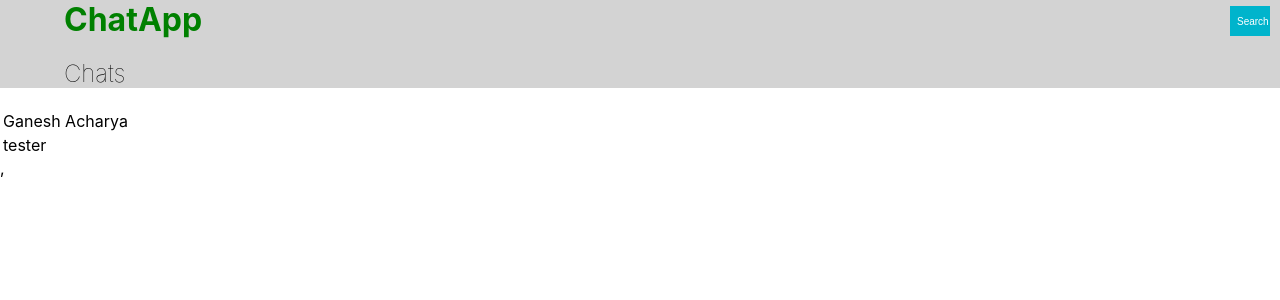
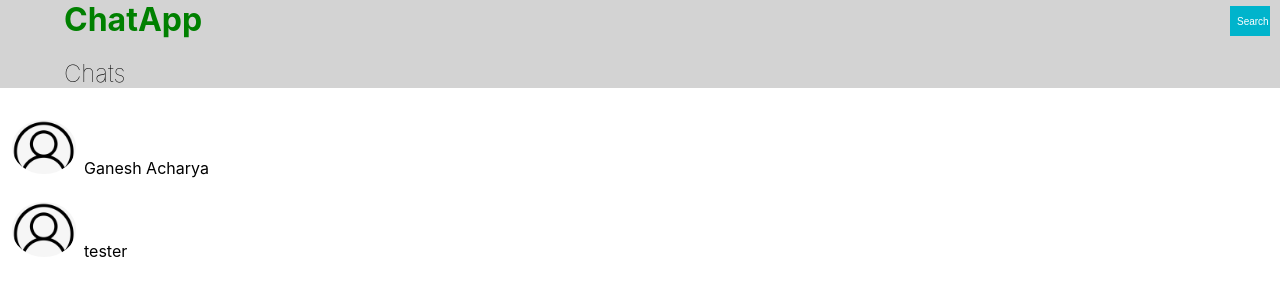
Before and after one commit to vijayashree98juego/chat_app, a React (Create React App) app: page /chat in a window 1280 px wide. Shown: the top 300 px of the page. Built offline with nearby package versions, Linux system fonts and the light colour scheme; no server answers.

Commit message:
displaying chatted user list

```diff
--- a/src/App.js
+++ b/src/App.js
@@ -5,41 +5,49 @@ import {
   BrowserRouter,
   Routes,
   Route,
-
+  useLocation,
   useHistory
 } from "react-router-dom";
+import ChatDetail from './ChatDetail.js';
 class App extends Component {
+
   constructor(props){
     super(props);
+    console.log(props)
     this.state={
-      access_token:''
+      access_token:'',
+      other_user_id:0
     }
     this.setStateChange = this.setStateChange.bind(this);
   }
-  setStateChange(accessToken){
+  setStateChange(data){
     console.log("set change")
-    this.setState({
-      access_token:accessToken
-    })
+    console.log(data)
+    this.setState(data)
   }
   render() {
-
-    return (
+console.log("main rendering.....")
+console.log(this.state.other_user_id)
+return (
       <div>
       {/* <SignIn/> */}
       <BrowserRouter>
     <Routes>
       <Route exact path="/" element={<SignIn setStateChange={this.setStateChange}/>}/>
-        <Route exact path="/chat" element={<ChatList setStateChange={this.setStateChange} accessToken={this.state.access_token}/>} />
+      <Route exact path="/chat" element={<ChatList setStateChange={this.setStateChange} accessToken={this.state.access_token}/>} />
+
+<Route path='/chatDetail' exact={true} element={<ChatDetail  accessToken={this.state.access_token} other_user_id={this.state.other_user_id} setStateChange={this.setStateChange} /> }/>
+
+
+      {/* <Route  path="/chatDetail"
+      element={<ChatDetail accessToken={this.state.access_token} user_id={new URLSearchParams(window.location.search).get('user_id')}/>}  */}
+      {/* // element={<ChatDetail  accessToken={this.state.access_token} user_id={new URLSearchParams(this.props.location.search).get('user_id')} /> }
+      />   */}
+      {/* component={(props) =><ChatDetail {...props} accessToken={this.state.access_token} user_id={new URLSearchParams(this.props.location.search).get('user_id')}/>}
+      // element={<ChatDetail  accessToken={this.state.access_token} user_id={new URLSearchParams(this.props.location.search).get('user_id')} /> }
+      />   */}
     </Routes>
-  </BrowserRouter>,
-{/* <BrowserRouter>
-           <Router>
-          <Route exact path="/" component={<SignIn/>} />
-          <Route  path="/chat" component={<ChatList/>} />
-          </Router>
-          </BrowserRouter>
-  */}
+  </BrowserRouter>
 </div>
 
     );
--- a/src/ChatComponent.js
+++ b/src/ChatComponent.js
@@ -1,21 +1,35 @@
 import React, { Component } from 'react';
 import './ChatComponent.css'
 import './ChatList.css'
+import profile from './profile.png'
+import {Link } from 'react-router-dom'
+import ChatDetail from './ChatDetail';
 
 class ChatComponent extends Component {
+ constructor(props){
+     super(props);
+     this.onChangeHandle=this.onChangeHandle.bind(this)
+ }
+
+ onChangeHandle(){
+     console.log("donjdh")
+     console.log(this.props)
+    this.props.setStateChange({other_user_id:this.props.friend.user_id})
+ }
+
     render() {
+        let linkEnable=true;
         return (
-            // <div >
-            <>
-            {/* <h3 className='user-name'> */}
-                <tr>
-                    <td>
-                {this.props.friend.user_name}
-                </td>
-                </tr>
-            {/* </h3> */}
-
-          </>
+            <div>
+                <Link to="/chatDetail"
+                onClick={this.onChangeHandle}
+            className='profile-redirect'>
+            <div className='user-data'>
+                <img className="circular-square" src={profile} alt={profile}/>
+                <p className='profile-name'>{this.props.friend.user_name} </p>
+           </div>
+           </Link>
+           </div>
         );
     }
 }
--- /dev/null
+++ b/src/ChatDetail.js
@@ -0,0 +1,59 @@
+import React, { Component } from 'react';
+import ChatComponent from './ChatComponent'
+import {Link } from 'react-router-dom'
+import ChatMessage from './ChatMessage';
+
+
+class ChatDetail extends Component {
+    constructor(props){
+        super(props);
+        this.state={
+            chat_messages:[]
+        }
+        this.setStateChange=this.setStateChange.bind(this)
+    }
+
+    setStateChange(data){
+        this.setState({
+            chat_messages:data
+        })
+    }
+    componentDidMount(){
+
+        let url='https://api-us.juegogames.com/NOMOS-V3/chat/messages?chat_type=0&user_id='+this.props.other_user_id;
+        console.log("urlll")
+        console.log(url)
+             console.log("component did mount")
+                const data = {
+                    method: 'GET',
+                    headers: {access_token:this.props.accessToken }
+                };
+                // Simple GET request using fetch
+                 fetch(url,data)
+                .then(response => response.json())
+                .then(data =>{
+                    console.log(data.responseData.messages)
+
+                    this.setStateChange(data.responseData.messages)
+                });
+
+    }
+
+    render() {
+        console.log("chat detail...")
+        const search = this.props;
+        return (
+            <div>
+                <h1>hello</h1>
+                {this.state.chat_messages.map((user)=>{
+                    console.log(user);
+                   <ChatMessage sender_name={user.sender_name} message={user.message}/>
+                })}
+
+
+            </div>
+        );
+    }
+}
+
+export default ChatDetail;
--- a/src/ChatList.css
+++ b/src/ChatList.css
@@ -4,9 +4,6 @@
     text-align: left;
     font-weight: bolder;
     display: inline;
-    /* display:inline-block; */
-    /* float: left; */
-    /* background-color: lightgrey; */
 }
 .sub-header{
     margin-left: 5%;
@@ -42,52 +39,29 @@ h2::after
 
 
 }
- /* tr::after{
-    content: '';
-    border-bottom: 1px solid black;
-    display: block;
-} */
-/* .chat-list {
-    font-family: Arial, Helvetica, sans-serif;
-    border-collapse: collapse;
-    width: 100%;
+
+.user-data{
+  border: 2px solid white;
+  background-color: white;
+  border-radius: 5px;
+  padding: 10px;
+  margin: 10px 10;
+}
+
+.circular-square {
+   border-radius: 50%;
+   width: 4rem;
+   display: inline-block;
+  flex-direction: column;
   }
 
-.chat-list td {
-    border: 1px solid #ddd;
-    padding: 8px;
-    border-collapse: collapse;
+  .profile-name{
+    padding-left: 0.5rem;
+    display: inline;
+    padding-top: 0rem;
   }
-   */
-/*
-   td {
-       width: 100%;
-       border-bottom:1pt solid black;
-  } */
 
-  /* table {
-    width: 100%;
-    /* border-collapse: collapse; */
-  /* }  */
-
-  /* tr.border-bottom td {
-    border-bottom: 1pt solid #ff000d;
-  } */
-  table  tr {
-    position : relative;
-}
-
-table tbody tr td {
-    position : relative;
-    z-index : 2;
-}
-  table tbody tr::after {
-    content : '';
-    position : absolute;
-    z-index : 1;
-    top : 0px;
-    left : 0px;
-    width : 100%;
-    height : 100%;
-    border : 1px solid green;
-}
+  .profile-redirect{
+    text-decoration: none;
+    color:black;
+  }
--- a/src/ChatList.js
+++ b/src/ChatList.js
@@ -1,6 +1,7 @@
 import React, { Component } from 'react';
 import ChatComponent from './ChatComponent';
 import './ChatList.css'
+import {Link } from 'react-router-dom'
 
 class ChatList extends Component {
     constructor(props) {
@@ -66,11 +67,9 @@ componentDidMount(){
               </button>
               <h2 className='sub-header'>Chats</h2>
               </div>
-              <table className='chat-list'>
                {friendList.map((friend)=>{
-                 return<ChatComponent  key = {friend.user_id} friend={friend}/>
+                 return<ChatComponent  key = {friend.user_id} friend={friend} setStateChange={this.props.setStateChange}/>
                })}
-               </table>
 
             </div>
         );
--- /dev/null
+++ b/src/ChatMessage.css
@@ -0,0 +1,7 @@
+.container {
+    border: 2px solid #dedede;
+    background-color: #f1f1f1;
+    border-radius: 5px;
+    padding: 10px;
+    margin: 10px 0;
+  }
--- /dev/null
+++ b/src/ChatMessage.js
@@ -0,0 +1,21 @@
+import React, { Component } from 'react';
+import './ChatMessage.css'
+
+
+class ChatMessage extends Component {
+    render() {
+        return (
+            <div>
+           <div class="container">
+               {console.log("dispay")}
+               {console.log(this.props)}
+           <p className='right' >hgshgsg{this.props.sender_name}</p>
+  <p>hdghfd{this.props.message}</p>
+  {/* <span class="time-right">11:00</span> */}
+</div>
+            </div>
+        );
+    }
+}
+
+export default ChatMessage;
--- a/src/SignIn.js
+++ b/src/SignIn.js
@@ -70,7 +70,7 @@ class SignIn extends Component {
         .then(data => {
             if(data.responseCode===200){
                 console.log(this.props.setStateChange)
-                this.props.setStateChange(data.responseData.access_token)
+                this.props.setStateChange({access_token:data.responseData.access_token})
                 this.setState({
                     access_token:data.responseData.access_token,
                     redirect:true
```
Also changed, not shown: public/profile.png (added), src/profile.png (added).
